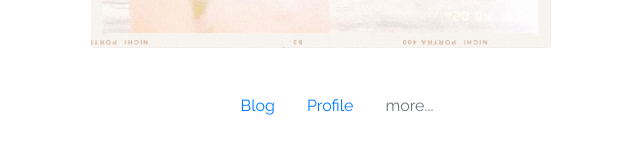
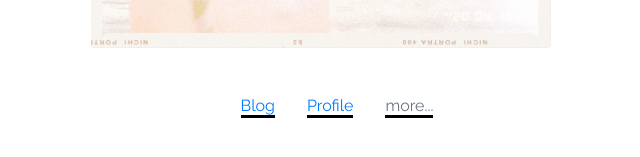
Before and after one commit to hoshinoa-0303/hoshinoa-0303.github.io, a Jekyll site: the page built from index.html, in a window 1280 px wide. Shown: the part 415-572 px from the top of the page, without its empty margins (319-959 px from the left). Built offline with Jekyll 4.4.1, drawn with Linux system fonts in a browser that asks for light colours.

Commit message:
Update homepage.html

```diff
--- a/_layouts/homepage.html
+++ b/_layouts/homepage.html
@@ -17,6 +17,9 @@
   -webkit-font-smoothing: antialiased;
   -moz-osx-font-smoothing: grayscale;
 }
+    h6 {
+  border-bottom: solid 3px black;
+}
 </style>
 </head>
 
@@ -32,13 +35,13 @@
             <div class="col-md-4 mt-4 mb-3 ml-3 mr-3">
                 <ul class="nav justify-content-center">
                     <li class="nav-item">
-                        <a class="nav-link active" href="/blog">Blog</a>
+                        <a class="nav-link active" href="/blog"><h6>Blog</h6></a>
                     </li>
                     <li class="nav-item">
-                        <a class="nav-link" href="/Hoshinoa-profile">Profile</a>
+                        <a class="nav-link" href="/Hoshinoa-profile"><h6>Profile</h6></a>
                     </li>
                     <li class="nav-item">
-                        <a class="nav-link disabled" href="#">more...</a>
+                        <a class="nav-link disabled" href="#"><h6>more...</h6></a>
                     </li>
                 </ul>
             </div>
```
